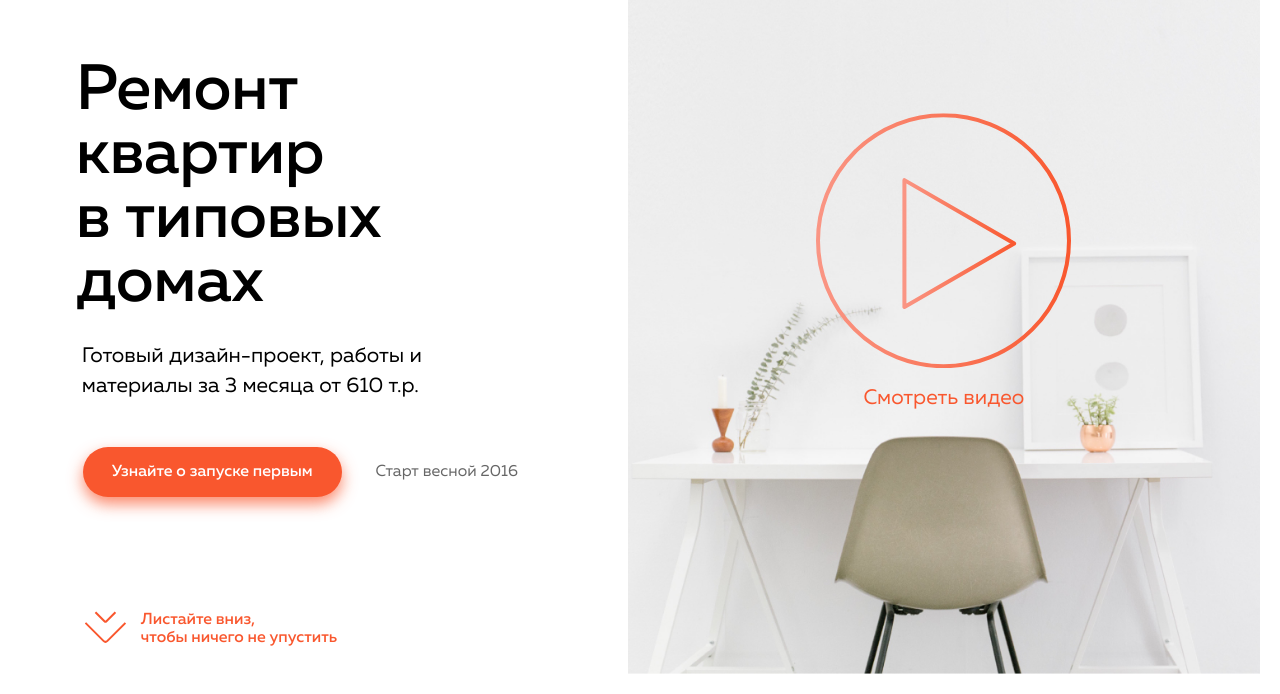
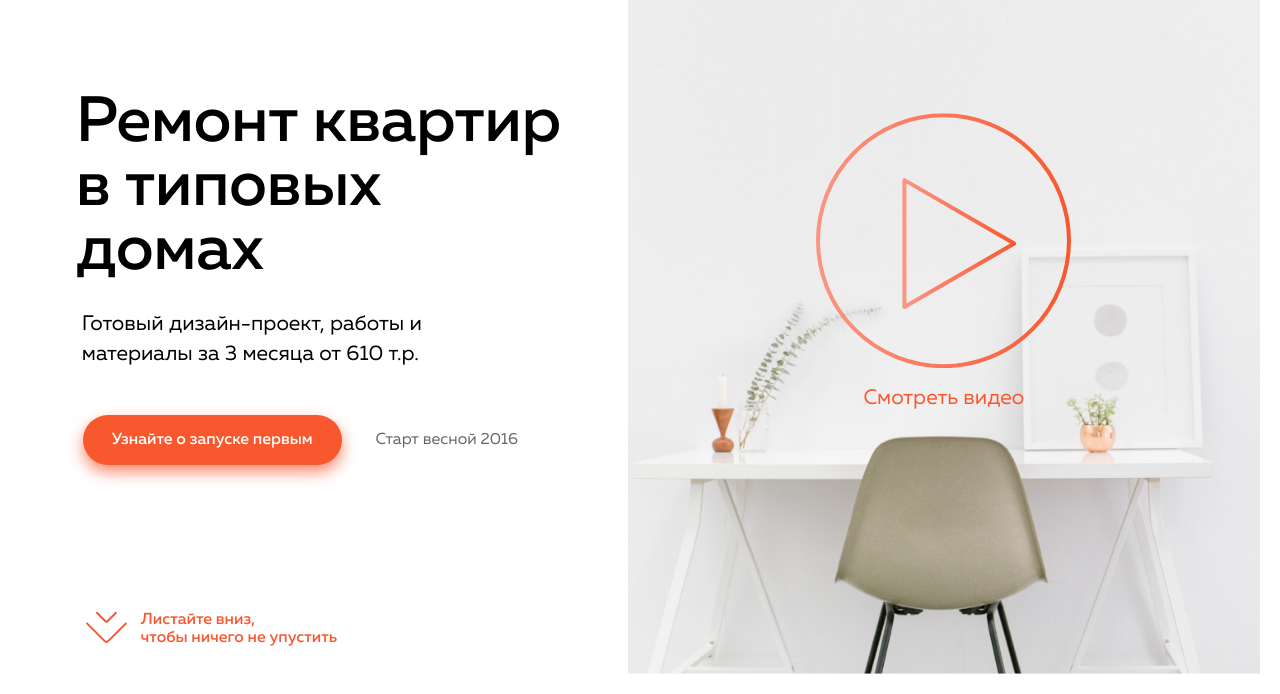
Before and after one commit to anna9grace/test_for_M18, a website: page source/index.html in a window 1280 px wide. Shown: the part 106-800 px from the top of the page. Drawn offline with nearby package versions, Linux system fonts and the light colour scheme; files that its build step writes are made by us from their sources.

Commit message:
исправляет вылезание шапки за пределы вьюпорта

```diff
--- a/source/less/components/header.less
+++ b/source/less/components/header.less
@@ -74,7 +74,7 @@ html > body > header
 	flex-direction: column;
 
 	flex-basis: 33%;
-	min-width: 535px;
+	min-width: 560px;
 	height: 100%;
 	padding-top: 111px;
 	padding-bottom: 27px;
```
Also changed, not shown: build/css/style.min.css, 1 other file.
